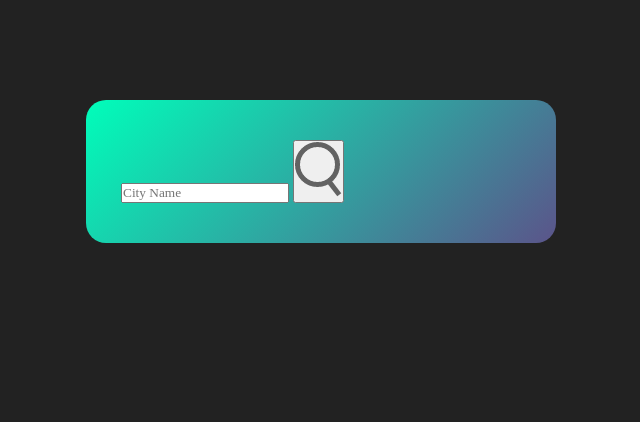
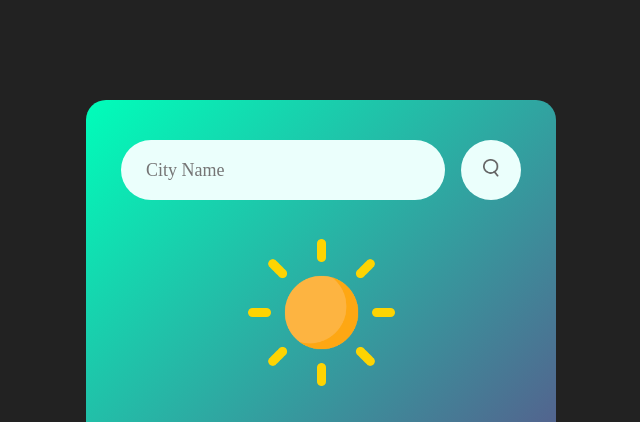
Before and after one commit to JasneetSingh1/Weather-app---Easy, a plain HTML site: page index.html in a window 1280 px wide. Shown: the top 422 px of the page, without its empty margins (319-959 px from the left). Drawn offline with Linux system fonts and the light colour scheme.

Commit message:
added some styling

```diff
--- a/index.html
+++ b/index.html
@@ -13,6 +13,11 @@
             <input type="text" placeholder="City Name" spellcheck="false">
             <button><img src="images/search.png" alt=""></button>
         </div>
+
+        <div class="weather">
+            <img src="images/clear.png" class="weather-icon" alt="">
+            <h1 class="temp">22 °C</h1>
+        </div>
     </div>
 </body>
 </html>
--- a/style.css
+++ b/style.css
@@ -17,4 +17,39 @@ body{
     margin: 100px auto 0;
     border-radius: 20px;
     padding: 40px 35px;
+    text-align: center;
 }
+
+.search{
+    width: 100%;
+    display: flex;
+    align-items: center;
+    justify-content: space-between;
+}
+
+.search input{
+    border: 0;
+    outline: 0;
+    background: #ebfffc;
+    color: #555;
+    padding: 10px 25px;
+    height: 60px;
+    border-radius: 30px;
+    flex: 1;
+    margin-right: 16px;
+    font-size: 18px;
+}
+
+.search button{
+    border: 0;
+    outline: 0;
+    background: #ebfffc;
+    border-radius: 50%;
+    width: 60px;
+    height: 60px;
+    cursor: pointer;
+}
+
+.search button img{
+    width: 16px;
+}
```
